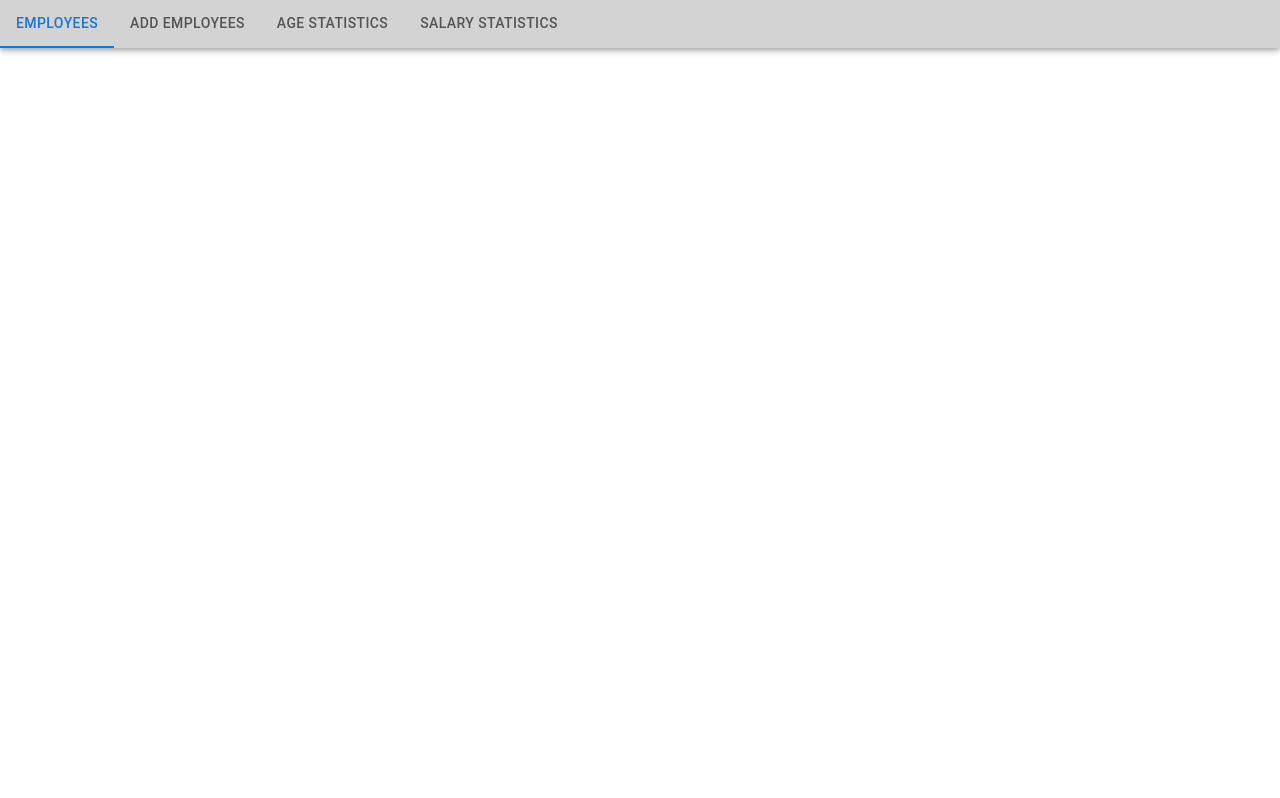
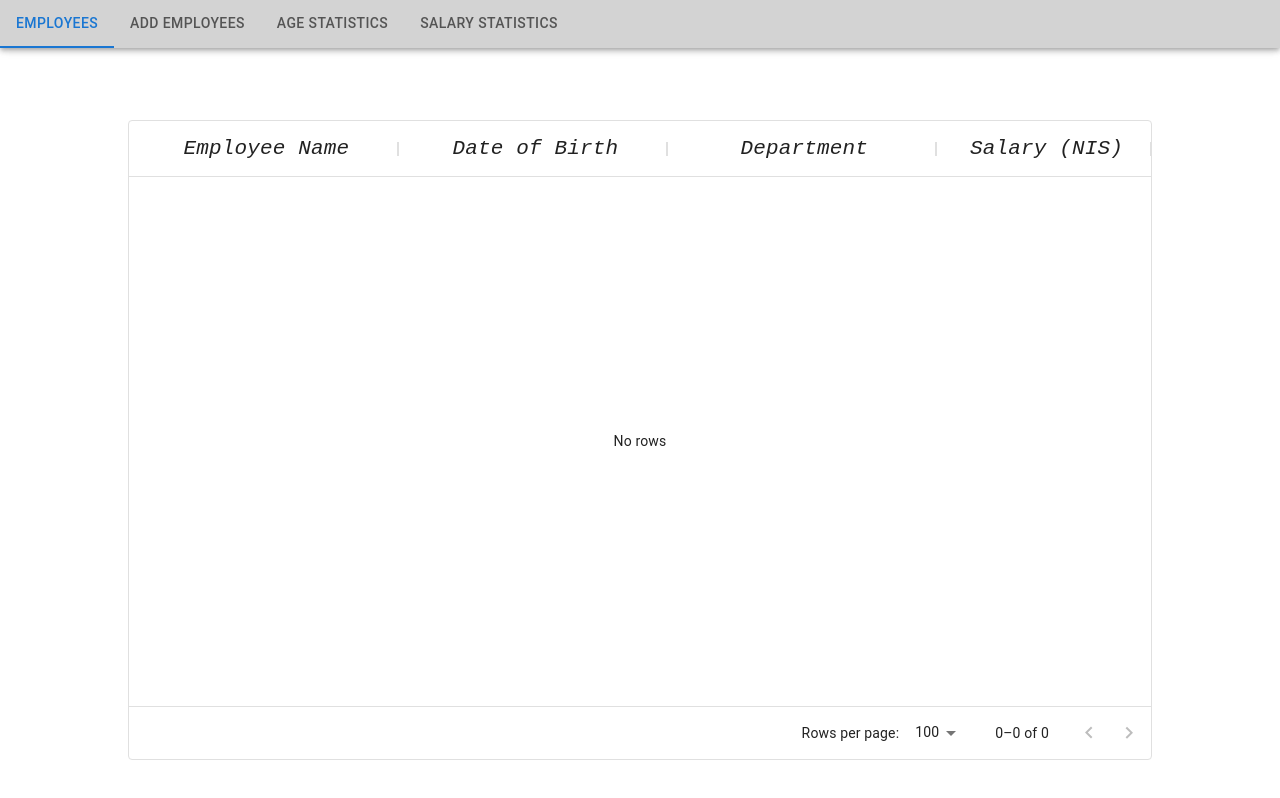
Before and after one commit to Java49AlexanderKovalchuk/React, a React (Create React App) app: page / in a window 1280 px wide. Built offline with nearby package versions, Linux system fonts and the light colour scheme.

Commit message:
cw-42 Data Grid

```diff
--- a/package.json
+++ b/package.json
@@ -7,6 +7,7 @@
     "@emotion/styled": "^11.10.5",
     "@mui/icons-material": "^5.11.0",
     "@mui/material": "^5.11.8",
+    "@mui/x-data-grid": "^5.17.24",
     "@reduxjs/toolkit": "^1.9.2",
     "@testing-library/jest-dom": "^5.14.1",
     "@testing-library/react": "^13.0.0",
--- a/src/components/pages/AgeStatistics.tsx
+++ b/src/components/pages/AgeStatistics.tsx
@@ -5,8 +5,8 @@ import {useSelector} from 'react-redux';
 import { Employee } from '../../model/Employee';
 
 export const AgeStatistics: React.FC = () => {
-    const employees = useSelector<any, Employee[]>
-    (state => state.employees.employees)
+    const employees: Employee[] = useSelector<any, Employee[]>
+    (state => state.company.employees)
     return <Box>
         <Typography>{JSON.stringify(statAge(employees))}</Typography>
     </Box>
--- a/src/components/pages/Employees.tsx
+++ b/src/components/pages/Employees.tsx
@@ -1,15 +1,34 @@
 import React from 'react';
-import {Box, List, ListItem, Typography} from '@mui/material';
+import { Box, List, ListItem, Typography } from '@mui/material';
 import { useSelector } from 'react-redux';
 import { Employee } from '../../model/Employee';
+import { DataGrid, GridColumns } from '@mui/x-data-grid';
+import './table.css'
 export const Employees: React.FC = () => {
-    const employees = useSelector<any, Employee[]>(state => state.employees.employees);
-    return <Box>
-        <List>
-            {getListItems(employees)}
-        </List>
+    const columns = React.useRef<GridColumns>([
+        {
+            field: 'name', headerClassName: 'header', headerName: 'Employee Name',
+            flex: 1, headerAlign: 'center', align: "center"
+        },
+        {
+            field: 'birthDate', headerClassName: 'header', headerName: 'Date of Birth',
+            flex: 1, type: "date", headerAlign: 'center', align: "center"
+        },
+        {
+            field: 'department', headerClassName: 'header', headerName: 'Department',
+            flex: 1, headerAlign: 'center', align: "center"
+        },
+        {
+            field: 'salary',  headerClassName: 'header', headerName: 'Salary (NIS)',
+            flex: 0.8, type: "number", headerAlign: 'center', align: "center"
+        }
+    ])
+    const employees = useSelector<any, Employee[]>(state => state.company.employees);
+    return <Box sx={{ height: '80vh', width: "80vw" }}>
+        <DataGrid columns={columns.current} rows={employees} />
     </Box>
 }
 function getListItems(employees: Employee[]): React.ReactNode {
-    return employees.map((empl, index) => <ListItem key={index}><Typography>{JSON.stringify(empl)}</Typography></ListItem>)
+    return employees.map((empl, index) => <ListItem key={index}>
+        <Typography>{JSON.stringify(empl)}</Typography></ListItem>)
 }
--- a/src/components/pages/SalaryStatistics.tsx
+++ b/src/components/pages/SalaryStatistics.tsx
@@ -5,7 +5,7 @@ import {useSelector} from 'react-redux';
 import { Employee } from '../../model/Employee';
 export const SalaryStatistics: React.FC = () => {
     const employees = useSelector<any, Employee[]>
-    (state => state.employees.employees)
+    (state => state.company.employees)
     return <Box>
         <Typography>{JSON.stringify(statSalary(employees))}</Typography>
     </Box>
--- /dev/null
+++ b/src/components/pages/table.css
@@ -0,0 +1,6 @@
+.header {
+    font-weight: bold;
+    font-size: 1.5em;
+    font-style: italic;
+    font-family: 'Courier New', Courier, monospace;
+}
--- a/src/redux/empolyees-slice.ts
+++ b/src/redux/empolyees-slice.ts
@@ -5,7 +5,7 @@ const initialState: {employees: Employee[]} = {
 }
 const employeesSlice = createSlice({
     initialState,
-    name: "employees",
+    name: "company",
     reducers: {
         addEmployee: (state, data) =>
         {
--- a/src/redux/store.ts
+++ b/src/redux/store.ts
@@ -2,6 +2,6 @@ import { configureStore } from "@reduxjs/toolkit";
 import { employeesReducer } from "./empolyees-slice";
 export const store = configureStore({
     reducer: {
-        employees: employeesReducer
+        company: employeesReducer
     }
 })
```
Also changed, not shown: 1 other file (tests, documents, lock files or other folders).
